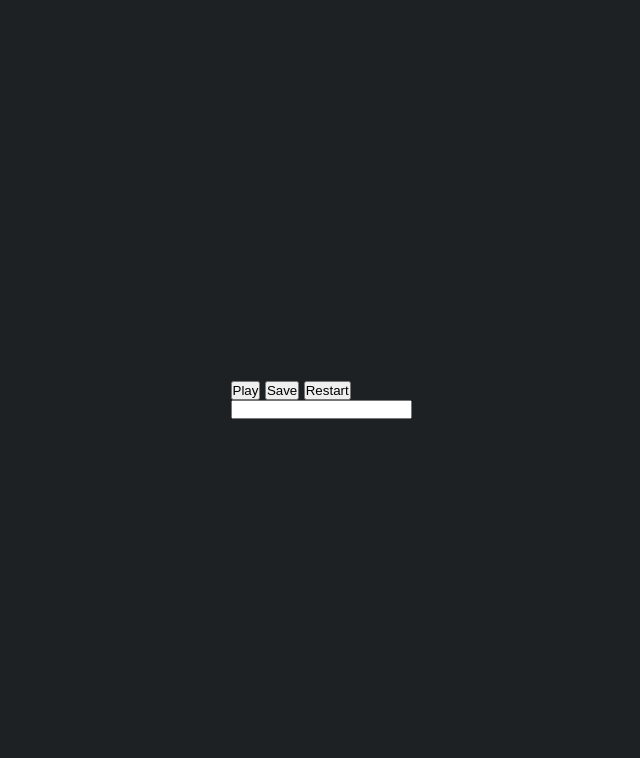
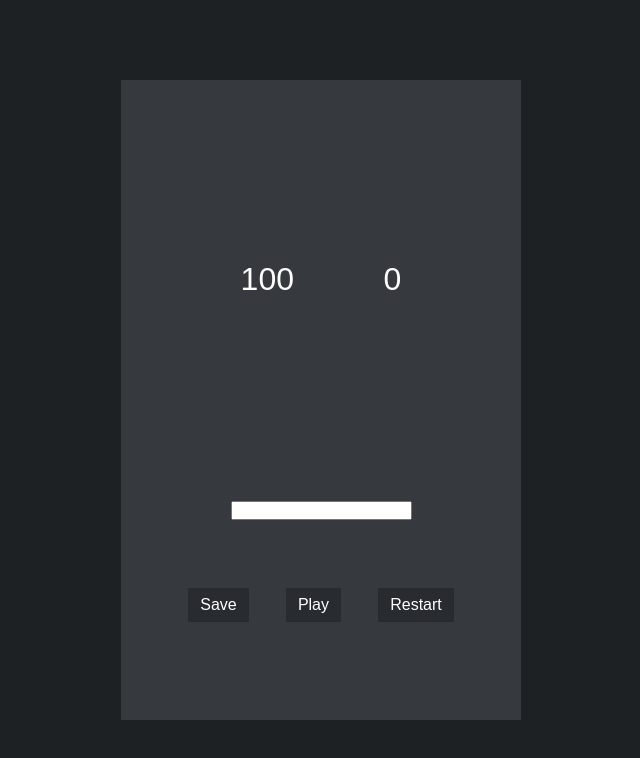
Before and after one commit to tesseir/JS-Quiz, a plain HTML site: page index.html in a window 1280 px wide. Shown: the whole page, without its empty margins (319-959 px from the left). Drawn offline with Linux system fonts and the light colour scheme; files whose address does not match are found by name.

Commit message:
Css Base

```diff
--- a/assets/script.js
+++ b/assets/script.js
@@ -2,6 +2,7 @@
 // * qn = question
 // * ans = answer
 // * sv = save
+// * cnt = container
 
 // ! f = flex (for css)
 // ! h = hide (for css)
@@ -9,3 +10,16 @@
 // ? p = play (for js)
 // ? r = restart (for js)
 // ? ini = initials (for js)
+
+const lbEl= document.querySelector(".lb-box")
+const statsEl= document.querySelector(".stats-box")
+const qnEl= document.querySelector(".qn-box")
+const ansEl= document.querySelector(".ans-box")
+const svEl= document.querySelector(".sv-box")
+const btnEl= document.querySelector(".btn-box")
+
+const scoreEl = document.querySelector("#score");
+const timerEl = document.querySelector("#timer");
+const playBtn = document.querySelector("#p-btn");
+const saveBtn = document.querySelector("#sv-btn");
+const restartBtn = document.querySelector("#r-btn");
--- a/assets/style.css
+++ b/assets/style.css
@@ -3,6 +3,7 @@
 * qn = question
 * ans = answer
 * sv = save
+* cnt = container
 
 ! f = flex (for css)
 ! h = hide (for css)
@@ -23,7 +24,6 @@ colors light > dark
   padding: 0;
 	box-sizing: border-box;
 	font-family: sans-serif;
-
 }
 
 body {
@@ -37,3 +37,51 @@ body {
 	padding: 10px;
 	min-height: 100vh;
 }
+
+.cnt {
+	background-color: #36393e;
+	padding: 30px;
+	width: 50vh;
+	height: 80vh;
+}
+
+.f-column{
+	display: flex;
+	flex-direction: column;
+	justify-content: space-evenly;
+}
+
+.f-row{
+	display: flex;
+	flex-direction: row;
+	align-items: center;
+	justify-content: space-evenly;
+}
+
+.btn {
+	border: none;
+	color: #fff;
+	cursor: pointer;
+	font-size: 16px;
+	padding: 8px 12px;
+	background-color: #282b30;
+}
+
+.stats-box{
+	margin-top: 15px;
+	justify-content: space-evenly;
+	align-items: center;
+}
+
+.stats{
+	text-align: center;
+	font-size: 2rem;
+}
+
+.sv-box{
+	text-align: center;
+}
+
+/* .h{
+	display: none;
+} */
--- a/index.html
+++ b/index.html
@@ -12,6 +12,8 @@
 <!--* qn = question-->
 <!--* ans = answer-->
 <!--* sv = save-->
+<!--* cnt = container-->
+
 
 <!--! f = flex (for css)  -->
 <!--! h = hide (for css)  -->
@@ -21,7 +23,7 @@
 <!--? ini = initials (for js) -->
 
 <body>
-  <main class="container f-column">
+  <main class="cnt f-column">
 
     <!-- leaderboard section-->
     <section>
@@ -30,8 +32,8 @@
 
     <!-- game stats-->
     <section class="stats-box f-row h">
-      <p class="stats"  id="timer"></p>
-      <p class="stats"  id="score"></p>
+      <p class="stats"  id="timer">100</p>
+      <p class="stats"  id="score">0</p>
     </section>
 
     <!-- questions container-->
@@ -40,16 +42,16 @@
     <!-- answers container-->
     <section class="ans-box f-row h" ></section>
 
+      <!-- save container-->
+      <section class="sv-box h">
+        <input class="user-ini" type="text">
+      </section>
+
     <!-- buttons cotainer-->
     <section class="btn-box f-row" >
+      <button class="btn h" id="sv-btn">Save</button>
       <button class="btn" id="p-btn">Play</button>
-      <button class="btn h" id="sv-btn">Save</button>
       <button class="btn h" id="r-btn">Restart</button>
-    </section>
-
-    <!-- save container-->
-    <section class="sv-box h">
-      <input class="user-ini" type="text">
     </section>
 
   </main>
```
